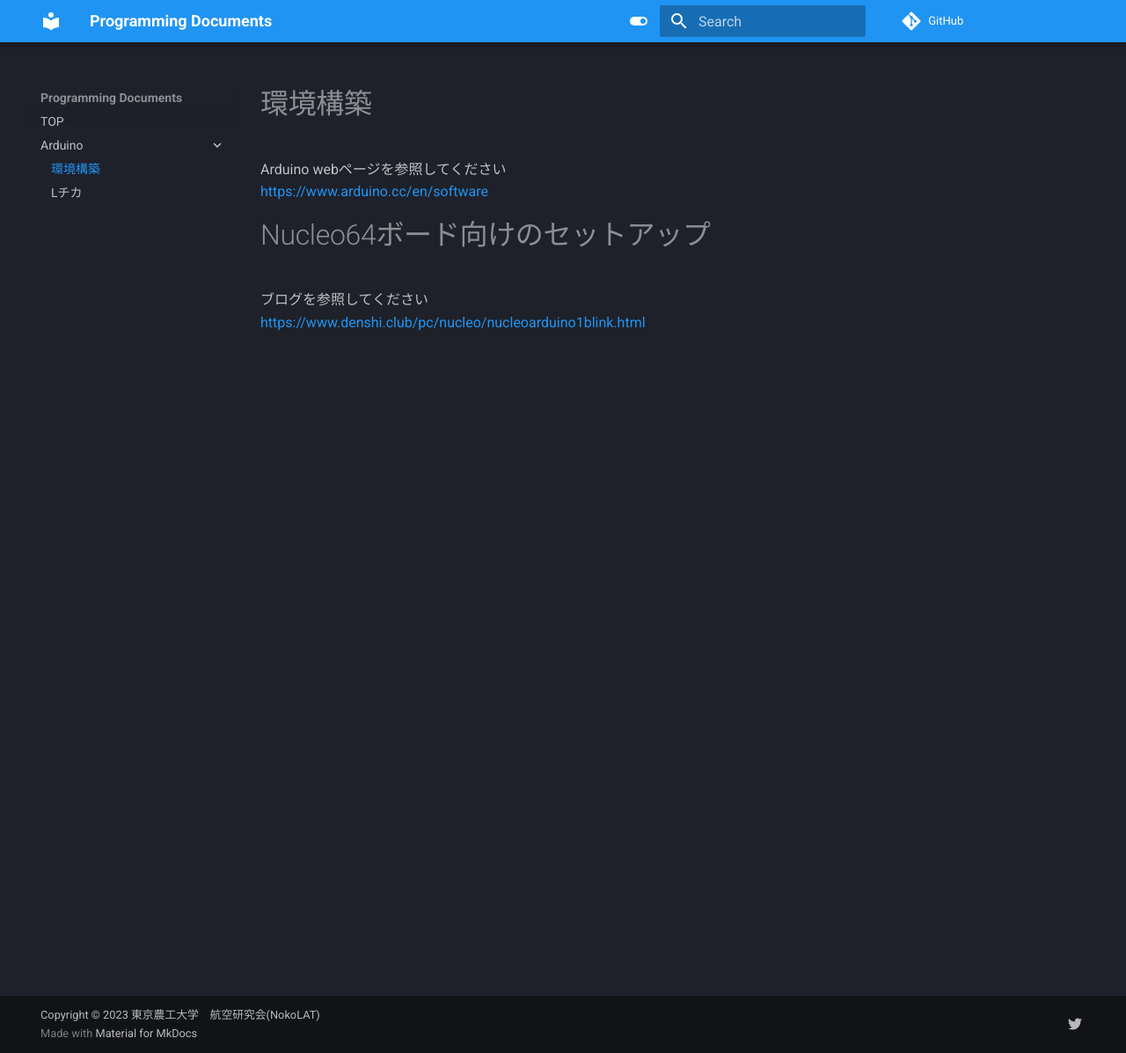
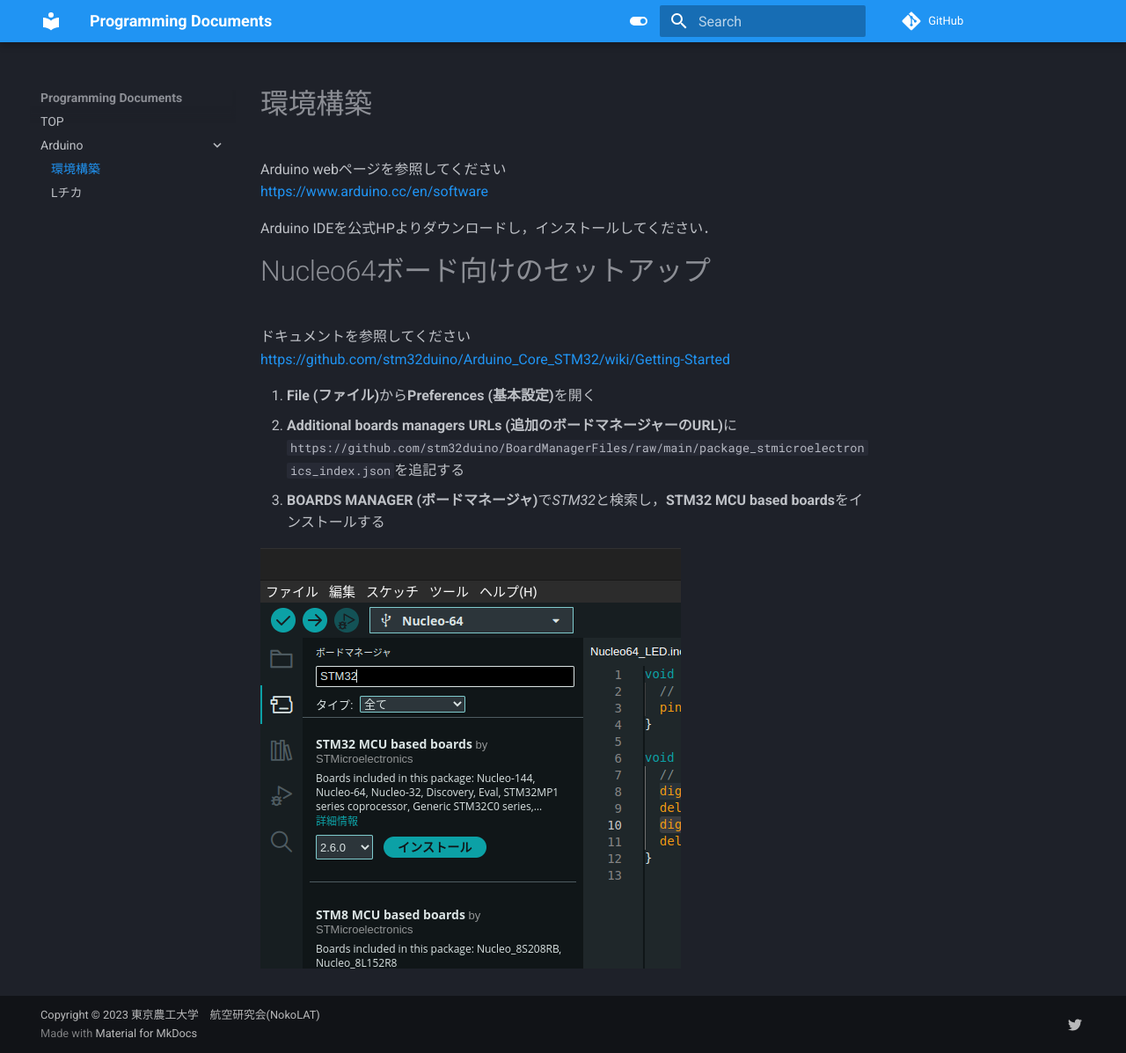
Before and after one commit to NOKOLat/Programming_Documents, an MkDocs documentation site: the page built from docs/arduino/environment.md, in a window 1280 px wide and 1197 px high. Shown: the whole window at 88% size. Built offline with MkDocs 1.6.1 and Material for MkDocs 9.7.7, drawn with Linux system fonts in a browser that asks for light colours; nearby versions of some CDN libraries; comment, search, counter and statistics services are not loaded.

Commit message:
環境構築について最低限の事項を記載した

```diff
--- a/docs/arduino/environment.md
+++ b/docs/arduino/environment.md
@@ -2,6 +2,14 @@
 Arduino webページを参照してください
 [https://www.arduino.cc/en/software](https://www.arduino.cc/en/software)
 
+Arduino IDEを公式HPよりダウンロードし，インストールしてください．
+
 # Nucleo64ボード向けのセットアップ
-ブログを参照してください
-[https://www.denshi.club/pc/nucleo/nucleoarduino1blink.html](https://www.denshi.club/pc/nucleo/nucleoarduino1blink.html)
+ドキュメントを参照してください
+[https://github.com/stm32duino/Arduino_Core_STM32/wiki/Getting-Started](https://github.com/stm32duino/Arduino_Core_STM32/wiki/Getting-Started)
+
+1. **File (ファイル)**から**Preferences (基本設定)**を開く
+2. **Additional boards managers URLs (追加のボードマネージャーのURL)**に`https://github.com/stm32duino/BoardManagerFiles/raw/main/package_stmicroelectronics_index.json`を追記する
+3. **BOARDS MANAGER (ボードマネージャ)**で*STM32*と検索し，**STM32 MCU based boards**をインストールする
+
+![](res/boardManager.png)
```
Also changed, not shown: docs/arduino/res/boardManager.png (added).
